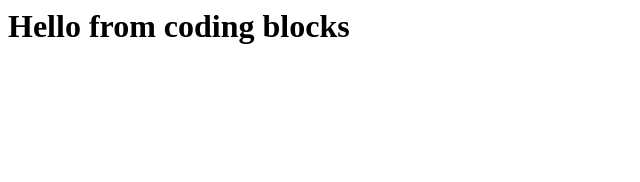
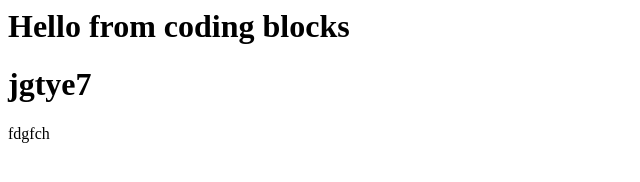
Before and after one commit to priya213/GGITS, a plain HTML site: page index.html in a window 1280 px wide. Shown: the whole page, without its empty margins (0-640 px from the left). Drawn offline with Linux system fonts and the light colour scheme.

Commit message:
add the line

```diff
--- a/index.html
+++ b/index.html
@@ -1 +1,3 @@
 <h1>Hello from coding blocks</h1>
+<h1>jgtye7</h1>
+<p>fdgfch</p>
```
